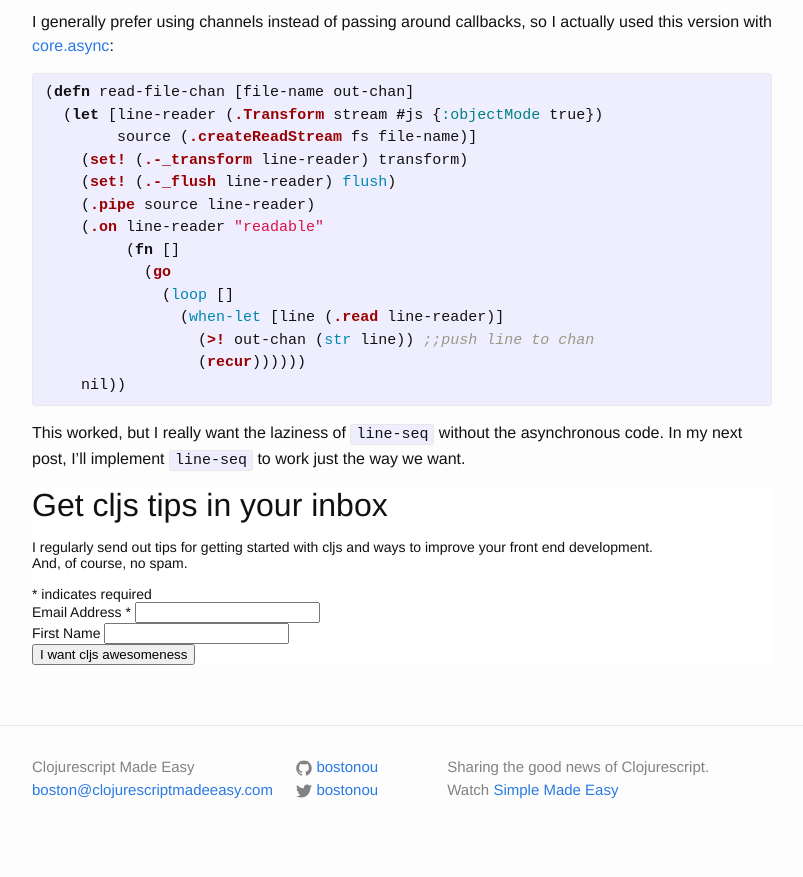
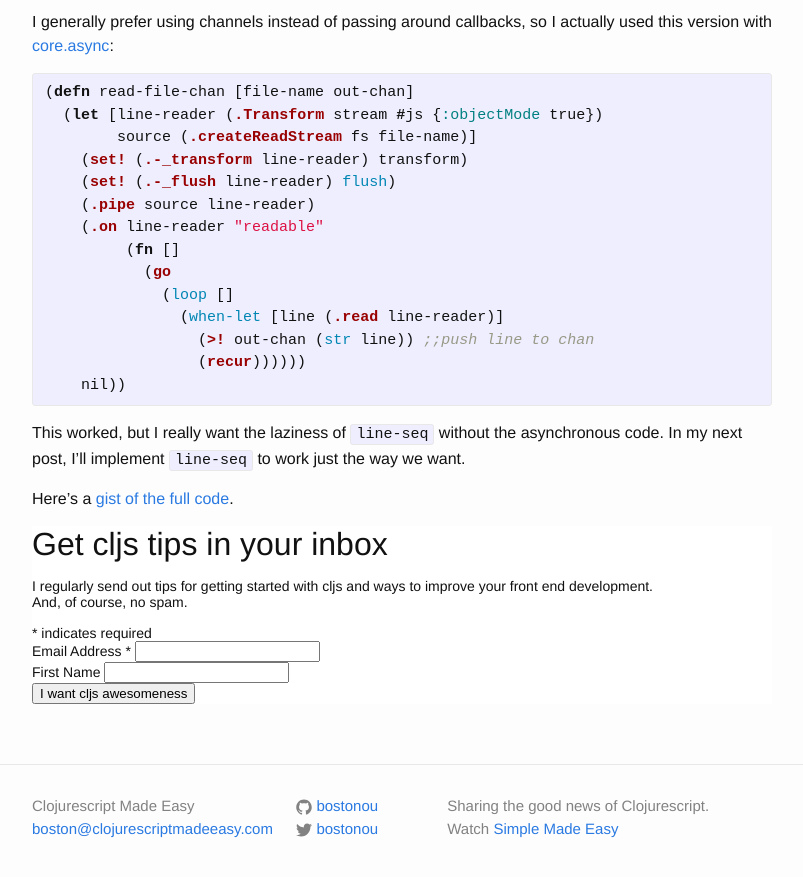
Before and after one commit to bostonou/bostonou.github.io, a Jekyll site: the page built from _posts/2015-05-19-cljs-read-files-line-by-line-on-nodejs.markdown, in a window 1280 px wide and 900 px high, scrolled down 1414 px. Shown: the top 877 px of the window, without its empty margins (238-1041 px from the left). Built offline with Jekyll 4.4.1, drawn with Linux system fonts in a browser that asks for light colours; comment, search, counter and statistics services are not loaded.

Commit message:
add gist

```diff
--- a/_posts/2015-05-19-cljs-read-files-line-by-line-on-nodejs.markdown
+++ b/_posts/2015-05-19-cljs-read-files-line-by-line-on-nodejs.markdown
@@ -81,6 +81,9 @@ I generally prefer using channels instead of passing around callbacks, so I actu
 
 This worked, but I really want the laziness of `line-seq` without the asynchronous code. In my next post, I'll implement `line-seq` to work just the way we want.
 
+Here's a [gist of the full code][code].
+
 [line-seq]: http://clojure.github.io/clojure/clojure.core-api.html#clojure.core/line-seq
 [post-on-streams]: https://strongloop.com/strongblog/practical-examples-of-the-new-node-js-streams-api/
 [core.async]: http://clojure.github.io/core.async/
+[code]: https://gist.github.com/bostonou/77ec1bfe8e4dbdd34fa3
```
